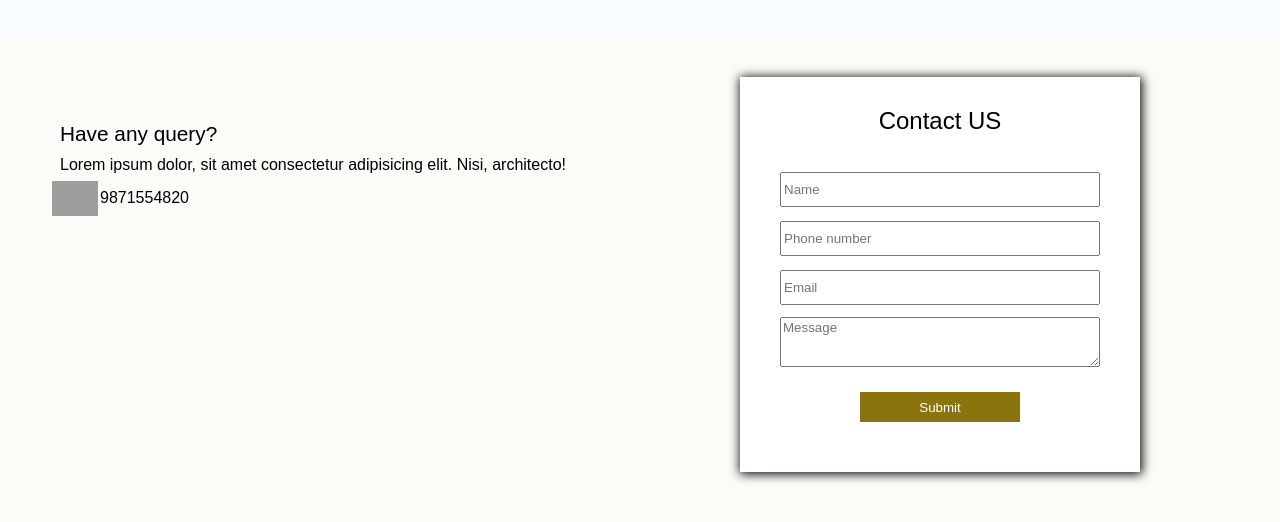
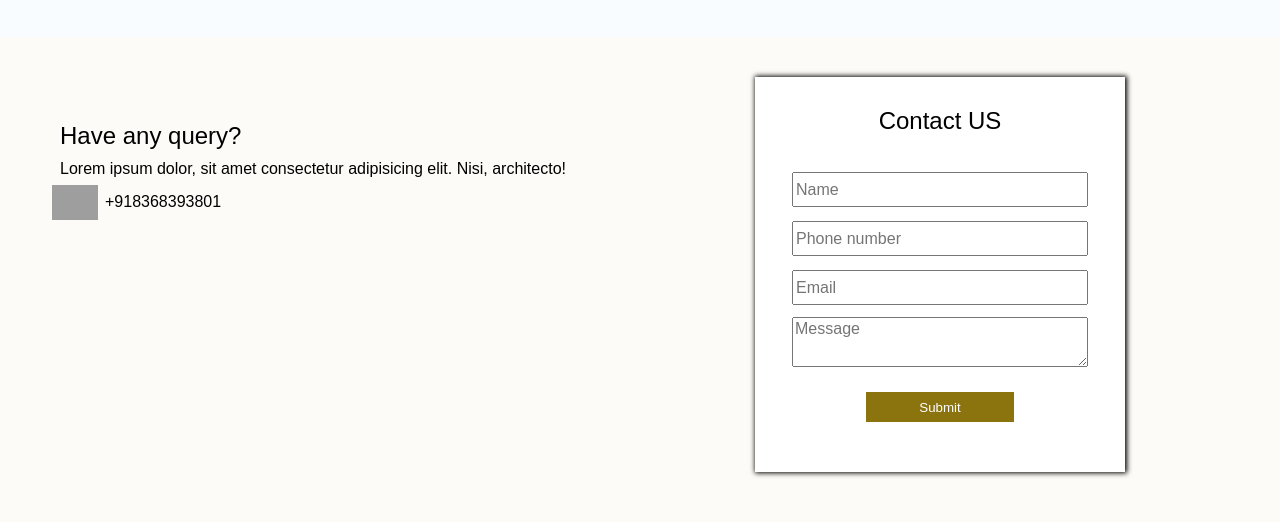
Before and after one commit to Tarun-Raikwar/MMA, a website: page index.html in a window 1280 px wide. Shown: the part 843-1365 px from the top of the page. Drawn offline with Linux system fonts and the light colour scheme; grey boxes are pictures that could not be loaded.

Commit message:
improve design clients

```diff
--- a/index.html
+++ b/index.html
@@ -19,7 +19,7 @@
             </div>
             <ul>
                 <li class="contact">Contact Us</li>
-                <a href="tel:9871554820" id="call">
+                <a href="tel:8368393801" id="call">
                     <img src="./call.png" alt="">
                     <span>Call Now</span>
                 </a>
@@ -78,8 +78,8 @@
             <p id="p1">Have any query?</p>
             <p id="p2">Lorem ipsum dolor, sit amet consectetur adipisicing elit. Nisi, architecto!</p>
             <div id="number">
-                <img src="http://assets.stickpng.com/thumbs/5a452570546ddca7e1fcbc7d.png" alt="">
-                <span>9871554820</span>
+                <img src="https://uxwing.com/wp-content/themes/uxwing/download/communication-chat-call/accept-call-icon.png" alt="">
+                <span>+918368393801</span>
             </div>
         </div>
         <div id="form_box">
--- a/public/index.css
+++ b/public/index.css
@@ -245,11 +245,6 @@ nav{
     height: 200px;
 }
 
-#companies div:hover{
-    background-color: white;
-    box-shadow: 1px 1px 10px 1px black;
-}
-
 #companies div img{
     width: 60%;
 }
@@ -295,12 +290,16 @@ nav{
 }
 
 #p1{
-    font-size: 1.3rem;
+    font-size: 1.5rem;
 }
 
 #number{
     display: flex;
     align-items: center;
+}
+
+#number span{
+    margin-left: 5px;
 }
 
 #number img{
@@ -312,19 +311,18 @@ nav{
     /* border: 2px solid black; */
     width: 50%;
     display: flex;
-    flex-direction: column;
     justify-content: center;
     align-items: center;
 }
 
 #form_container{
     /* border: 2px solid black; */
-    width: 400px;
+    width: 370px;
     display: flex;
     flex-direction: column;
     justify-content: center;
     align-items: center;
-    box-shadow: 1px 1px 10px 1px black;
+    box-shadow: 1px 0px 5px 1px black;
     padding-bottom: 30px;
     background-color: white;
 }
@@ -352,6 +350,7 @@ input:focus, textarea:focus{
     height: 35px;
     margin: 7px 0px;
     padding: 2px 2px;
+    font-size: 1rem;
 }
 
 #form_container form textarea{
@@ -359,6 +358,7 @@ input:focus, textarea:focus{
     padding: 2px 2px;
     margin: 5px 0px;
     height: 50px;
+    font-size: 1rem;
 }
 
 #form_container form button{
```
